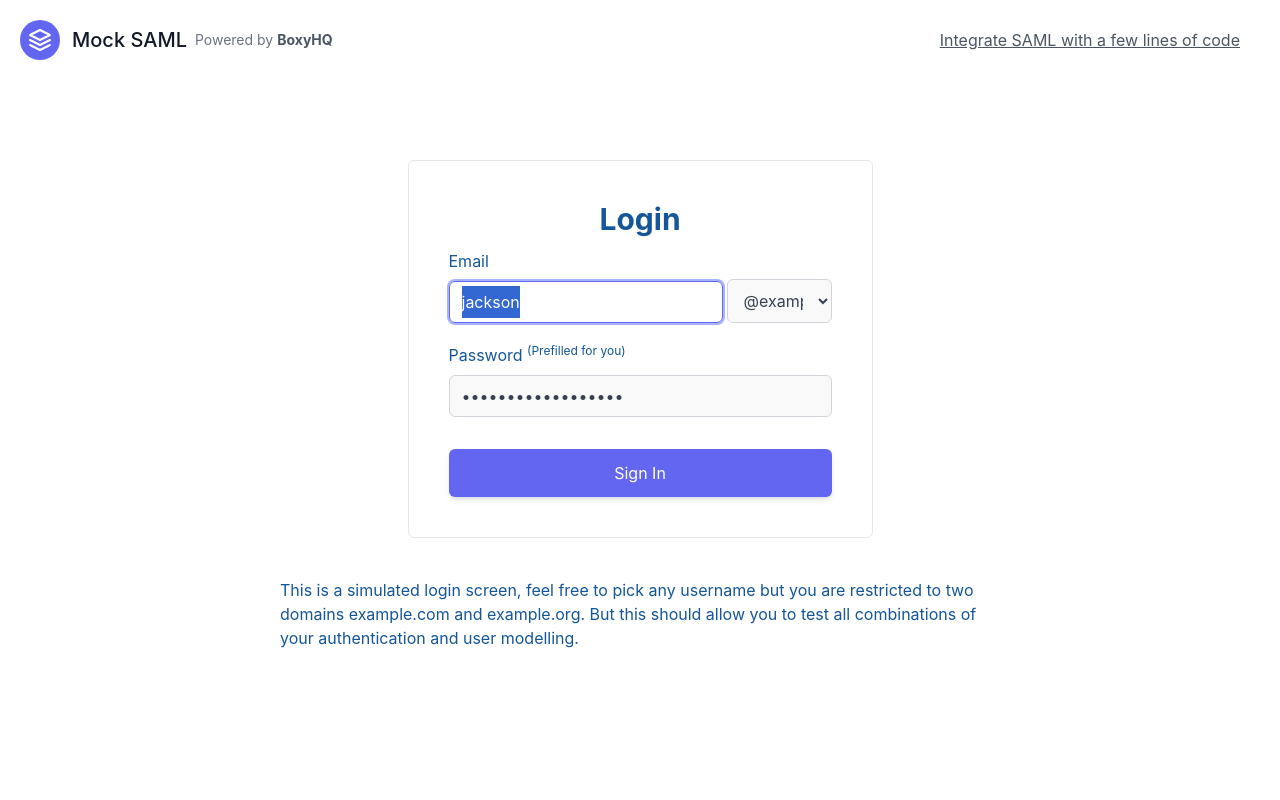
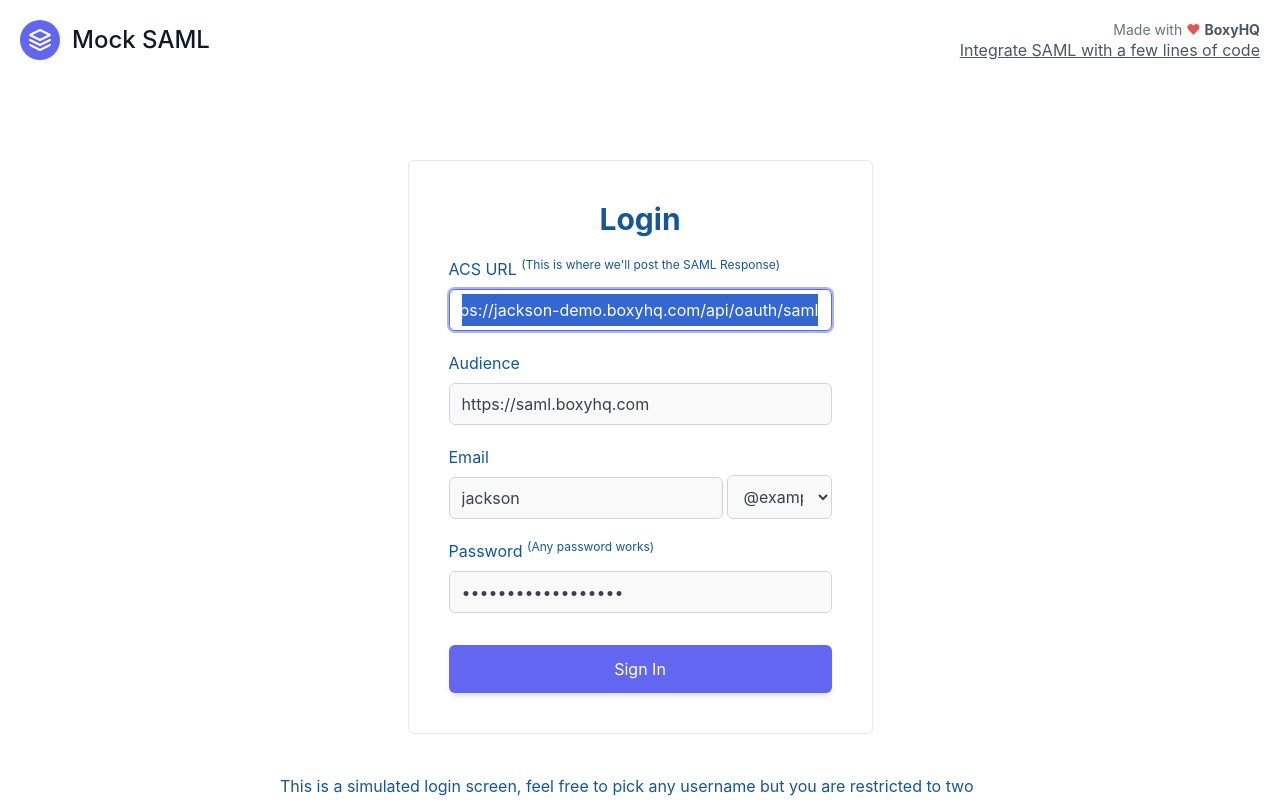
Before and after one commit to boxyhq/mock-saml, a Next.js app: page /saml/login in a window 1280 px wide. Built offline with nearby package versions, Linux system fonts and the light colour scheme; no server answers.

Commit message:
Idp login (#13)
* Support IdP login

* added ldP login link

* tweaked layout

* redirectUrl -> acsUrl

* Added secondary button class

* Style and layout tweaks

* Add aria-hidden to svg

Co-authored-by: Aswin V <vaswin91@gmail.com>

```diff
--- a/components/Header.tsx
+++ b/components/Header.tsx
@@ -5,7 +5,7 @@ export default function Header() {
     <header className='body-font text-gray-600'>
       <div className='container mx-auto flex flex-col flex-wrap items-center p-5 md:flex-row'>
         <Link href='/'>
-          <a className='title-font mb-4 flex items-center font-medium text-gray-900 md:mb-0'>
+          <a className='title-font flex items-center font-medium text-gray-900 md:mb-0'>
             <svg
               xmlns='http://www.w3.org/2000/svg'
               fill='none'
@@ -17,11 +17,12 @@ export default function Header() {
               viewBox='0 0 24 24'>
               <path d='M12 2L2 7l10 5 10-5-10-5zM2 17l10 5 10-5M2 12l10 5 10-5' />
             </svg>
-            <span className='ml-3 text-xl'>Mock SAML</span>
+            <span className='ml-3 text-2xl'>Mock SAML</span>
           </a>
         </Link>
-        <span className='ml-2 text-sm text-gray-500'>
-          Powered by
+        <nav className='mt-2 flex flex-col flex-wrap items-center text-base md:ml-auto md:mt-0 md:items-end'>
+          <span className='ml-2 text-sm text-gray-500 '>
+            Made with <span className='text-[#e25555]'>&#9829;</span>
             <a
               href='https://boxyhq.com/'
               className='ml-1 text-gray-600'
@@ -30,9 +31,8 @@ export default function Header() {
               <strong>BoxyHQ</strong>
             </a>
           </span>
-        <nav className='flex flex-wrap items-center justify-center text-base md:ml-auto'>
           <a
-            className='mr-5 underline hover:text-gray-900'
+            className='leading-5 underline hover:text-gray-900'
             href='https://github.com/boxyhq/jackson'
             rel='noopener noreferrer'
             target='_blank'>
--- a/pages/index.tsx
+++ b/pages/index.tsx
@@ -23,39 +23,58 @@ const Home: React.FC<{ metadata: IdPMetadata }> = ({ metadata }) => {
 
   return (
     <section className='body-font text-gray-600'>
-      <div className='container mx-auto px-5 py-24'>
-        <div className='mb-12 flex w-full flex-col text-center'>
-          <h1 className='title-font mb-4 text-2xl font-medium text-gray-900 sm:text-3xl'>
-            Mock SAML Metadata
-          </h1>
+      <div className='container mx-auto px-5 py-8'>
+        <div className='mb-5 flex w-full flex-col text-center'>
           <p className='mx-auto text-lg font-medium leading-relaxed lg:w-2/3'>
             A free SAML 2.0 Identity Provider for testing SAML SSO integrations.
+            <sup className='text-xl text-orange-600'>*</sup>
           </p>
-          <p>
-            <b>Please do not use this in production.</b>
-          </p>
+          <div className='mx-auto mt-4 flex w-full justify-center px-8 lg:w-2/3'>
+            <Link href='/saml/login'>
+              <a className='button min-w-[14rem] py-3 text-xl tracking-wide'>Test IdP Login</a>
+            </Link>
+          </div>
         </div>
-        <div className='mx-auto flex w-full items-end space-y-4 px-8 sm:space-x-4 sm:space-y-0 sm:px-0 lg:w-2/3'>
-          <div className='relative mr-4 lg:w-full'>
+        <h2 className='title-font mt-9 text-center text-lg font-medium text-gray-900 sm:text-3xl'>
+          Mock SAML Metadata
+        </h2>
+        <div className='mx-auto mt-5 flex w-full space-x-6 px-8 lg:w-2/3'>
+          <div className='relative flex-1'>
             <label className='text-sm leading-7 text-gray-600'>SSO URL</label>
             <input readOnly type='text' defaultValue={ssoUrl} className='input w-full' />
           </div>
-          <div className='relative mr-4 lg:w-full'>
+          <div className='relative flex-1'>
             <label className='text-sm leading-7 text-gray-600'>Entity ID</label>
             <input readOnly type='text' defaultValue={entityId} className='input w-full' />
           </div>
         </div>
-        <div className='mx-auto mt-5 flex w-full items-end space-y-4 px-8 sm:space-x-4 sm:space-y-0 sm:px-0 lg:w-2/3'>
-          <div className='relative lg:w-full'>
+        <div className='mx-auto mt-5 flex w-full px-8 lg:w-2/3'>
+          <div className='relative w-full'>
             <label className='text-sm leading-7 text-gray-600'>Certificate</label>
             <textarea readOnly rows={5} defaultValue={certificate} className='input w-full'></textarea>
           </div>
         </div>
-        <div className='mx-auto mt-5 flex w-full items-end space-y-4 px-8 sm:space-x-4 sm:space-y-0 sm:px-0 lg:w-2/3'>
+        <div className='mx-auto mt-5 flex w-full justify-center px-8 lg:w-2/3'>
           <Link href='/api/saml/metadata/download'>
-            <a className='button'>Download Metadata</a>
+            <a className='button-secondary'>
+              <svg
+                className='mr-1 inline-block h-6 w-6'
+                fill='none'
+                viewBox='0 0 24 24'
+                stroke='currentColor'
+                aria-hidden
+                strokeWidth='2'>
+                <path
+                  strokeLinecap='round'
+                  strokeLinejoin='round'
+                  d='M4 16v1a3 3 0 003 3h10a3 3 0 003-3v-1m-4-4l-4 4m0 0l-4-4m4 4V4'
+                />
+              </svg>
+              Download Metadata
+            </a>
           </Link>
         </div>
+        <p className='mt-3 text-center text-lg text-orange-600'>* Caution: Not for production use</p>
       </div>
     </section>
   );
--- a/pages/saml/login.tsx
+++ b/pages/saml/login.tsx
@@ -10,14 +10,20 @@ export default function Login() {
   const [state, setState] = useState({
     username: 'jackson',
     domain: 'example.com',
+    acsUrl: 'https://jackson-demo.boxyhq.com/api/oauth/saml',
+    audience: 'https://saml.boxyhq.com',
   });
 
+  const acsUrlInp = useRef<HTMLInputElement>(null);
   // Set focus to email input on load
   const emailInp = useRef<HTMLInputElement>(null);
   useEffect(() => {
-    if (emailInp.current) {
+    if (acsUrl && emailInp.current) {
       emailInp.current.focus();
       emailInp.current.select();
+    } else if (acsUrlInp.current) {
+      acsUrlInp.current.focus();
+      acsUrlInp.current.select();
     }
   }, []);
 
@@ -43,8 +49,8 @@ export default function Login() {
       body: JSON.stringify({
         email: `${username}@${domain}`,
         id,
-        audience,
-        acsUrl,
+        audience: audience || state.audience,
+        acsUrl: acsUrl || state.acsUrl,
         providerName,
         relayState,
       }),
@@ -69,7 +75,42 @@ export default function Login() {
       <div className='relative top-20 mx-auto w-[465px] max-w-[90%] rounded-md border p-10 text-[#145698]'>
         <h2 className='mb-3 text-center text-3xl font-bold'>Login</h2>
         <form onSubmit={handleSubmit}>
-          <div className='flex items-end gap-x-1'>
+          {acsUrl ? null : (
+            <div>
+              <div className='mt-5'>
+                <label htmlFor='acsUrl' className='mb-2 block'>
+                  ACS URL <sup>(This is where we'll post the SAML Response)</sup>
+                </label>
+                <input
+                  name='acsUrl'
+                  id='acsUrl'
+                  ref={acsUrlInp}
+                  autoComplete='off'
+                  type='text'
+                  placeholder='https://jackson-demo.boxyhq.com/api/oauth/saml'
+                  value={state.acsUrl}
+                  onChange={handleChange}
+                  className='input w-full'
+                />
+              </div>
+              <div className='mt-5'>
+                <label htmlFor='audience' className='mb-2 block'>
+                  Audience
+                </label>
+                <input
+                  name='audience'
+                  id='audience'
+                  autoComplete='off'
+                  type='text'
+                  placeholder='https://saml.boxyhq.com'
+                  value={state.audience}
+                  onChange={handleChange}
+                  className='input w-full'
+                />
+              </div>
+            </div>
+          )}
+          <div className='mt-5 flex items-end gap-x-1'>
             <div>
               <label htmlFor='username' className='mb-2 block'>
                 Email
@@ -84,7 +125,7 @@ export default function Login() {
                 value={state.username}
                 onChange={handleChange}
                 className='input'
-                title='please provide a mock example.com email address'
+                title='Please provide a mock email address'
               />
             </div>
             <select
@@ -99,11 +140,10 @@ export default function Login() {
           </div>
           <div className='mt-5'>
             <label htmlFor='password' className='mb-2 block'>
-              Password <sup>(Prefilled for you)</sup>
+              Password <sup>(Any password works)</sup>
             </label>
             <input
               id='password'
-              readOnly={true}
               autoComplete='off'
               type='password'
               defaultValue='samlstrongpassword'
--- a/styles/globals.css
+++ b/styles/globals.css
@@ -26,7 +26,11 @@ a {
 
 @layer components {
   .button {
-    @apply block rounded-md bg-indigo-500 px-4 py-2 leading-8 text-white shadow-md hover:bg-indigo-600 focus:outline-none focus:ring-4 focus:ring-indigo-300 focus:ring-opacity-100;
+    @apply block rounded-md bg-indigo-500 px-4 py-2 leading-8 text-white shadow-md hover:bg-indigo-600 focus:bg-indigo-600 focus:outline-none focus:ring-4 focus:ring-indigo-300 focus:ring-opacity-100;
+  }
+
+  .button-secondary {
+    @apply button border-2 border-indigo-800 bg-white text-indigo-500 hover:bg-white hover:shadow-lg focus:bg-white;
   }
 
   .input {
```
Lines whose indentation alone changed are shown as unchanged.
